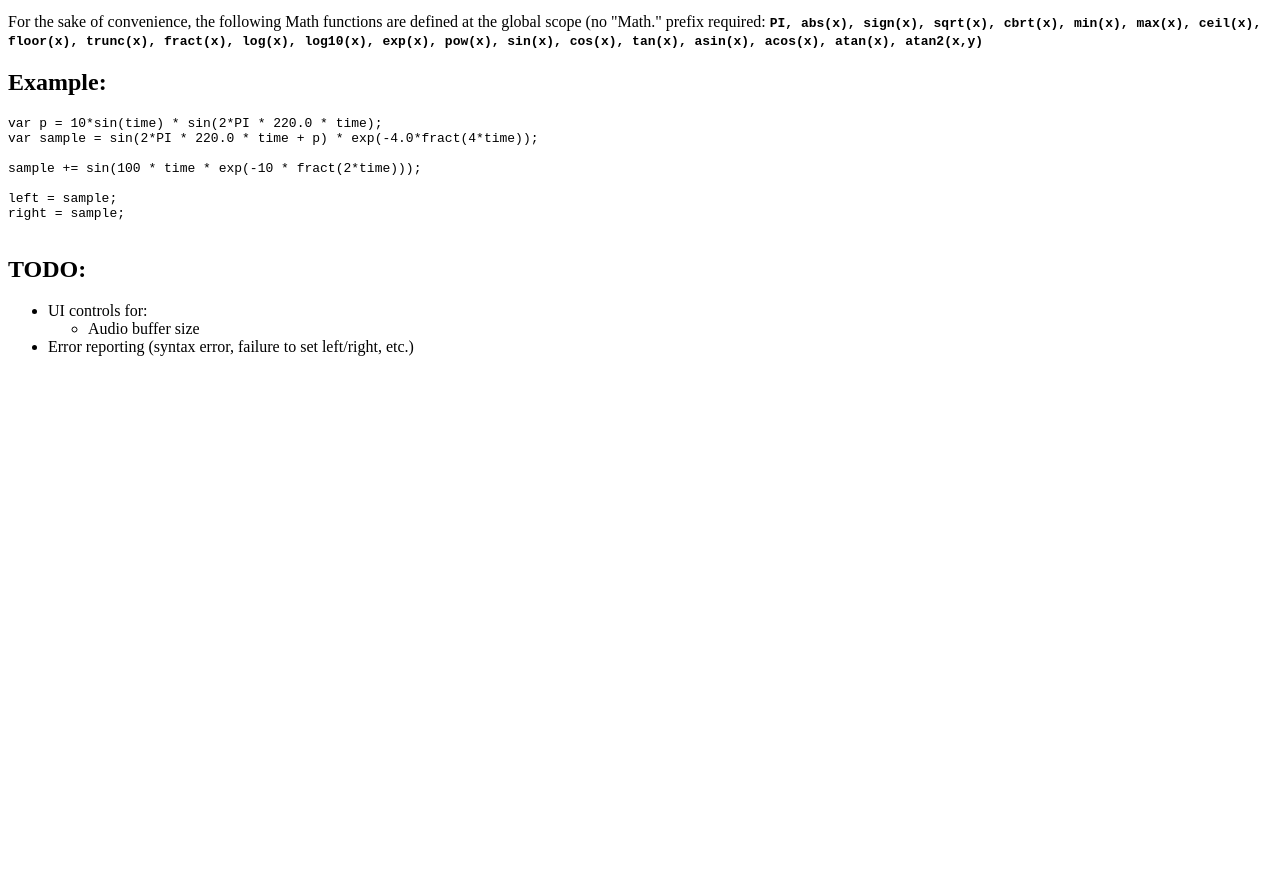
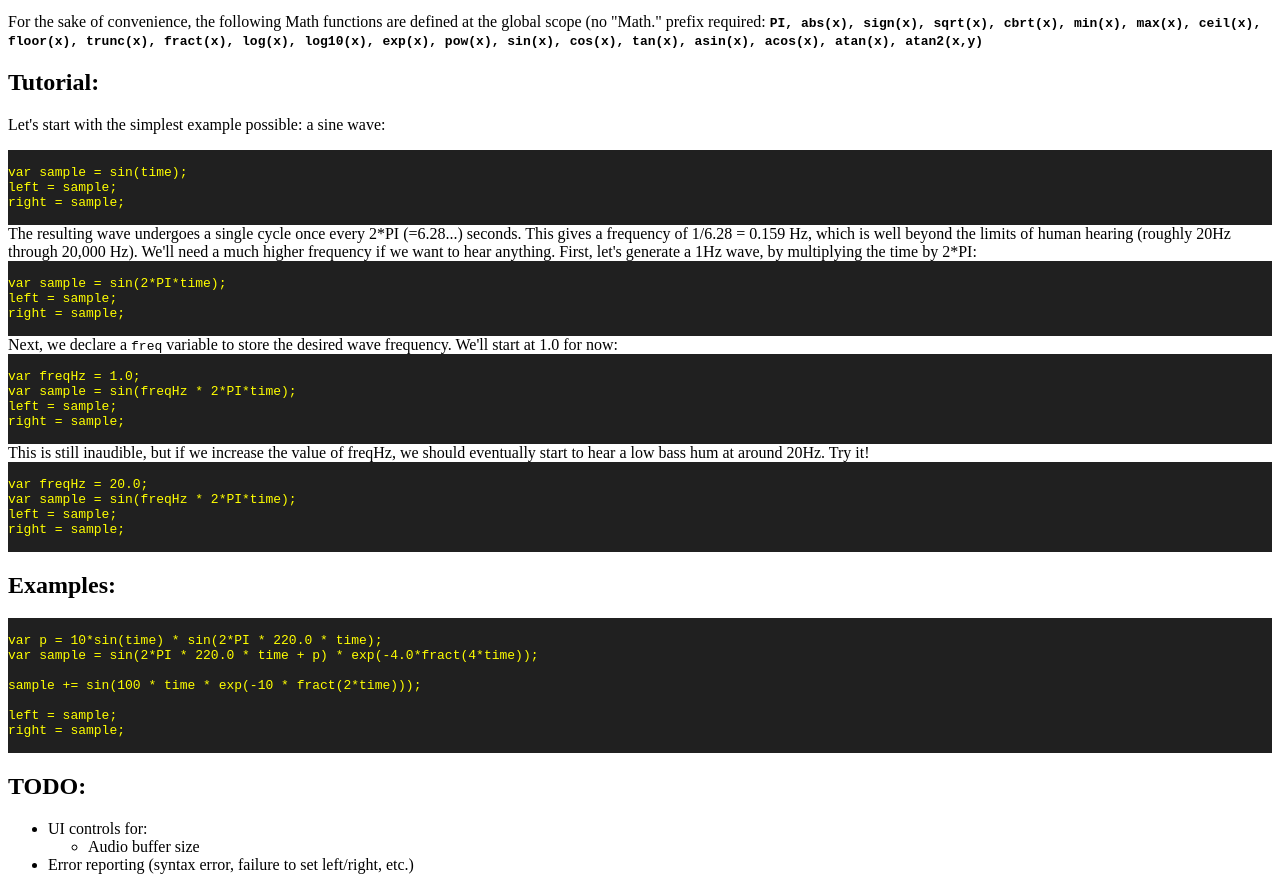
Before and after one commit to cdwfs/wavertoy, a plain HTML site: page index.html in a window 1280 px wide. Shown: the part 828-1718 px from the top of the page. Before the commit the page ends 1200 px from the top, so only its background shows below. Drawn offline with Linux system fonts and the light colour scheme.

Commit message:
Basic tutorial

```diff
--- a/index.html
+++ b/index.html
@@ -9,6 +9,12 @@
 			position: relative !important;
 			width: 90%;
 			height: 300px;
+		}
+		div.code {
+			font-family: monospace;
+			white-space: pre;
+			color: #FFFF00;
+			background-color: #202020;
 		}
 		</style>
 	</head>
@@ -164,8 +170,46 @@ right = sample;</pre>
 			<TT><B>PI, abs(x), sign(x), sqrt(x), cbrt(x), min(x), max(x), ceil(x), floor(x), trunc(x), fract(x), log(x), log10(x),
 				exp(x), pow(x), sin(x), cos(x), tan(x), asin(x), acos(x), atan(x), atan2(x,y)</B></TT></P>
 
-	<H2>Example:</H2>
-	<pre>
+		<H2>Tutorial:</H2>
+		<P>Let's start with the simplest example possible: a sine wave:
+			<div translate="no" class="code">
+var sample = sin(time);
+left = sample;
+right = sample;
+			</div>
+			The resulting wave undergoes a single cycle once every 2*PI
+			(=6.28...) seconds. This gives a frequency of 1/6.28 = 0.159
+			Hz, which is well beyond the limits of human hearing (roughly
+			20Hz through 20,000 Hz). We'll need a much higher frequency if
+			we want to hear anything. First, let's generate a 1Hz wave, by
+			multiplying the time by 2*PI:
+			<div translate="no" class="code">
+var sample = sin(2*PI*time);
+left = sample;
+right = sample;
+			</div>
+
+			Next, we declare a <tt>freq</tt> variable to store the desired
+			wave frequency. We'll start at 1.0 for now:
+			<div translate="no" class="code">
+var freqHz = 1.0;
+var sample = sin(freqHz * 2*PI*time);
+left = sample;
+right = sample;
+			</div>
+
+			This is still inaudible, but if we increase the value of
+			freqHz, we should eventually start to hear a low bass hum at
+			around 20Hz. Try it!
+			<div translate="no" class="code">
+var freqHz = 20.0;
+var sample = sin(freqHz * 2*PI*time);
+left = sample;
+right = sample;
+			</div></P>
+
+		<H2>Examples:</H2>
+		<div translate="no" class="code">
 var p = 10*sin(time) * sin(2*PI * 220.0 * time);
 var sample = sin(2*PI * 220.0 * time + p) * exp(-4.0*fract(4*time));
 
@@ -173,7 +217,7 @@ sample += sin(100 * time * exp(-10 * fract(2*time)));
 
 left = sample;
 right = sample;
-	</pre>
+		</div>
 
 		<H2>TODO:</H2>
 		<UL>
```
Lines whose indentation alone changed are shown as unchanged.
